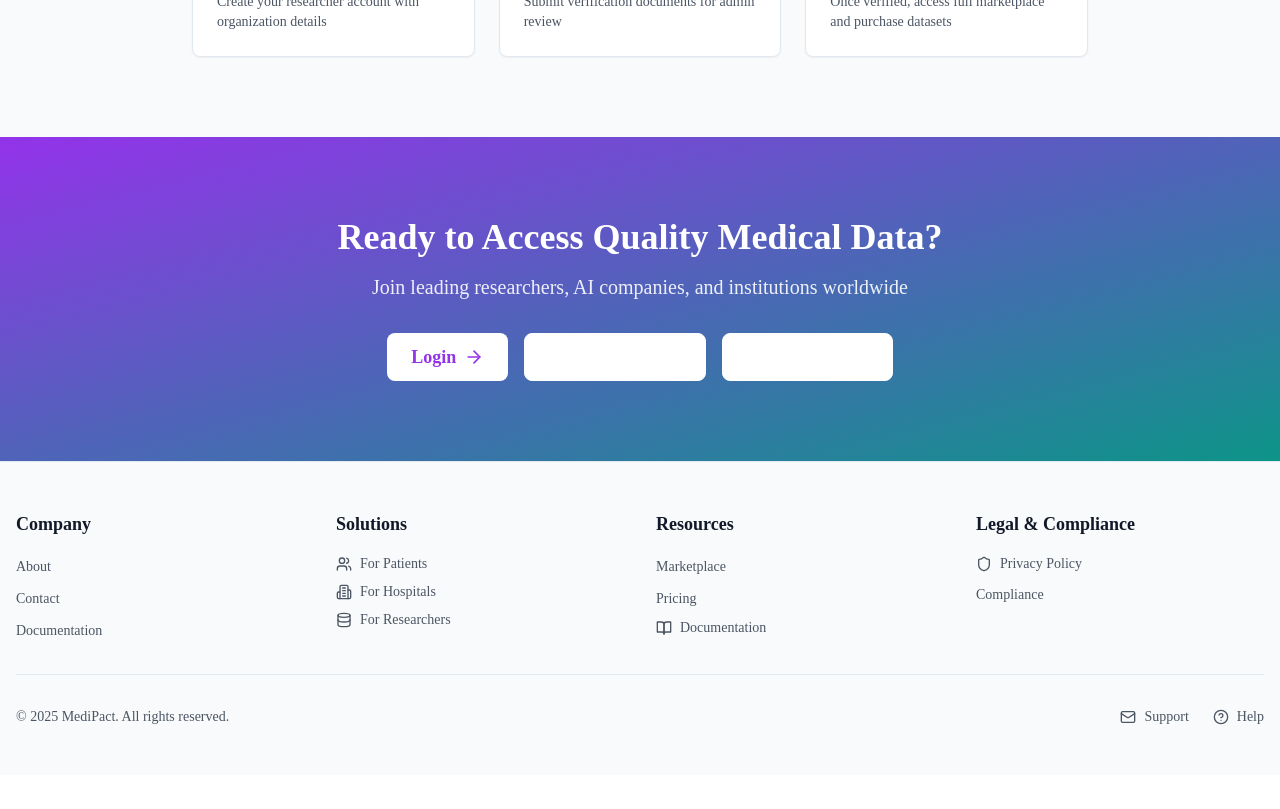
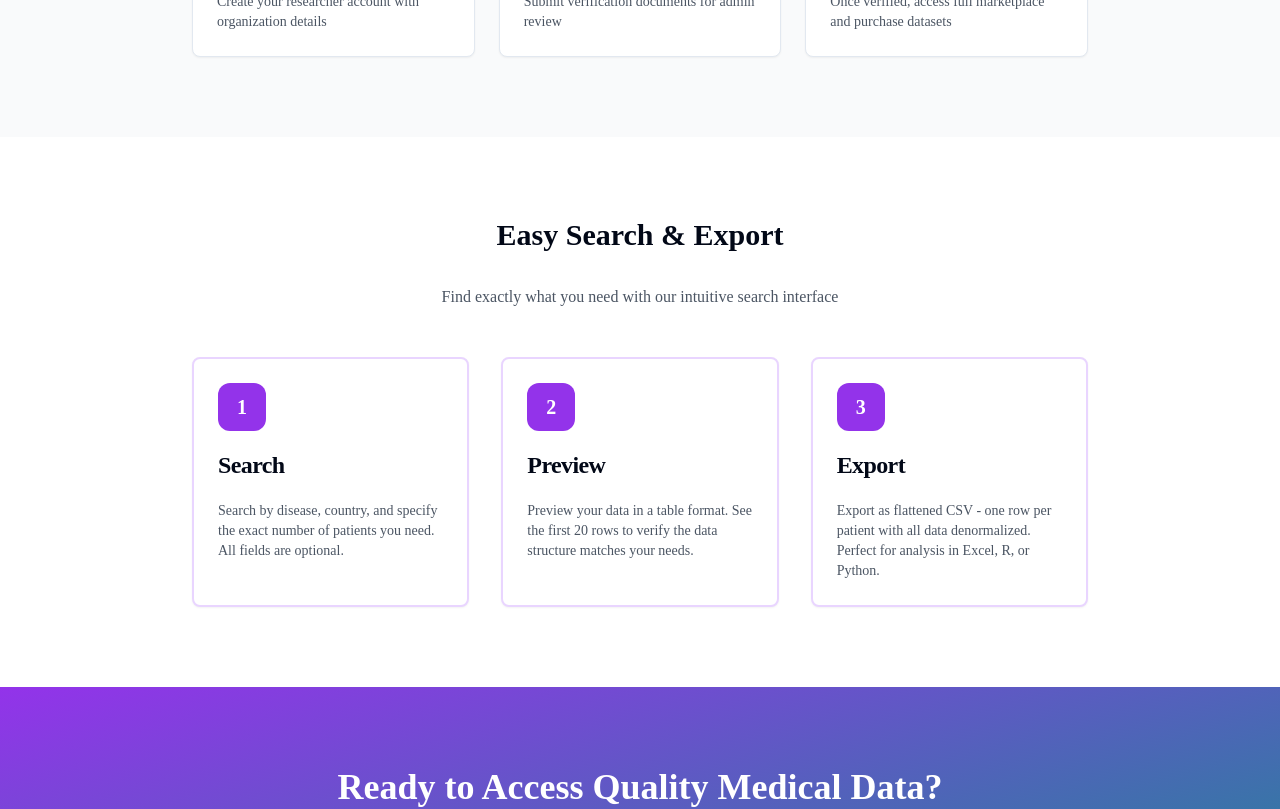
Before and after one commit to najuna-brian/medipact, a Next.js app in the folder frontend/: page /solutions/researchers in a window 1280 px wide. Shown: the part 2220-3029 px from the top of the page. Before the commit the page ends 2995 px from the top, so only its background shows below. Built offline with nearby package versions, Linux system fonts and the light colour scheme.

Commit message:
Add Easy Search & Export section to solutions/researchers page

```diff
--- a/frontend/src/app/solutions/researchers/page.tsx
+++ b/frontend/src/app/solutions/researchers/page.tsx
@@ -274,7 +274,8 @@ export default function ForResearchersPage() {
               </CardHeader>
               <CardContent>
                 <p className="text-sm text-gray-600">
-                  Search by disease, country, and patient count. Export as flattened CSV (one row per patient) or FHIR Bundle
+                  Search by disease, country, and patient count. Export as flattened CSV (one row
+                  per patient) or FHIR Bundle
                 </p>
               </CardContent>
             </Card>
@@ -350,12 +351,71 @@ export default function ForResearchersPage() {
         </div>
       </section>
 
+      {/* How It Works - Search & Export */}
+      <section className="bg-white py-20">
+        <div className="container mx-auto px-4">
+          <div className="mx-auto max-w-4xl">
+            <h2 className="mb-8 text-center text-3xl font-bold">Easy Search & Export</h2>
+            <p className="mb-12 text-center text-gray-600">
+              Find exactly what you need with our intuitive search interface
+            </p>
+            <div className="grid gap-8 md:grid-cols-3">
+              <Card className="border-2 border-purple-200">
+                <CardHeader>
+                  <div className="mb-4 flex h-12 w-12 items-center justify-center rounded-xl bg-purple-600 text-xl font-bold text-white">
+                    1
+                  </div>
+                  <CardTitle>Search</CardTitle>
+                </CardHeader>
+                <CardContent>
+                  <p className="text-sm text-gray-600">
+                    Search by disease, country, and specify the exact number of patients you need.
+                    All fields are optional.
+                  </p>
+                </CardContent>
+              </Card>
+
+              <Card className="border-2 border-purple-200">
+                <CardHeader>
+                  <div className="mb-4 flex h-12 w-12 items-center justify-center rounded-xl bg-purple-600 text-xl font-bold text-white">
+                    2
+                  </div>
+                  <CardTitle>Preview</CardTitle>
+                </CardHeader>
+                <CardContent>
+                  <p className="text-sm text-gray-600">
+                    Preview your data in a table format. See the first 20 rows to verify the data
+                    structure matches your needs.
+                  </p>
+                </CardContent>
+              </Card>
+
+              <Card className="border-2 border-purple-200">
+                <CardHeader>
+                  <div className="mb-4 flex h-12 w-12 items-center justify-center rounded-xl bg-purple-600 text-xl font-bold text-white">
+                    3
+                  </div>
+                  <CardTitle>Export</CardTitle>
+                </CardHeader>
+                <CardContent>
+                  <p className="text-sm text-gray-600">
+                    Export as flattened CSV - one row per patient with all data denormalized.
+                    Perfect for analysis in Excel, R, or Python.
+                  </p>
+                </CardContent>
+              </Card>
+            </div>
+          </div>
+        </div>
+      </section>
+
       {/* CTA Section */}
       <section className="bg-gradient-to-br from-purple-600 to-teal-600 py-20 text-white">
         <div className="container mx-auto px-4 text-center">
           <h2 className="mb-4 text-4xl font-bold">Ready to Access Quality Medical Data?</h2>
           <p className="mx-auto mb-8 max-w-2xl text-xl opacity-90">
-            Join leading researchers, AI companies, and institutions worldwide
+            Search by disease, preview your data, and export in seconds. Join leading researchers,
+            AI companies, and institutions worldwide
           </p>
           <div className="flex justify-center gap-4">
             <Link href="/researcher/login">
```
